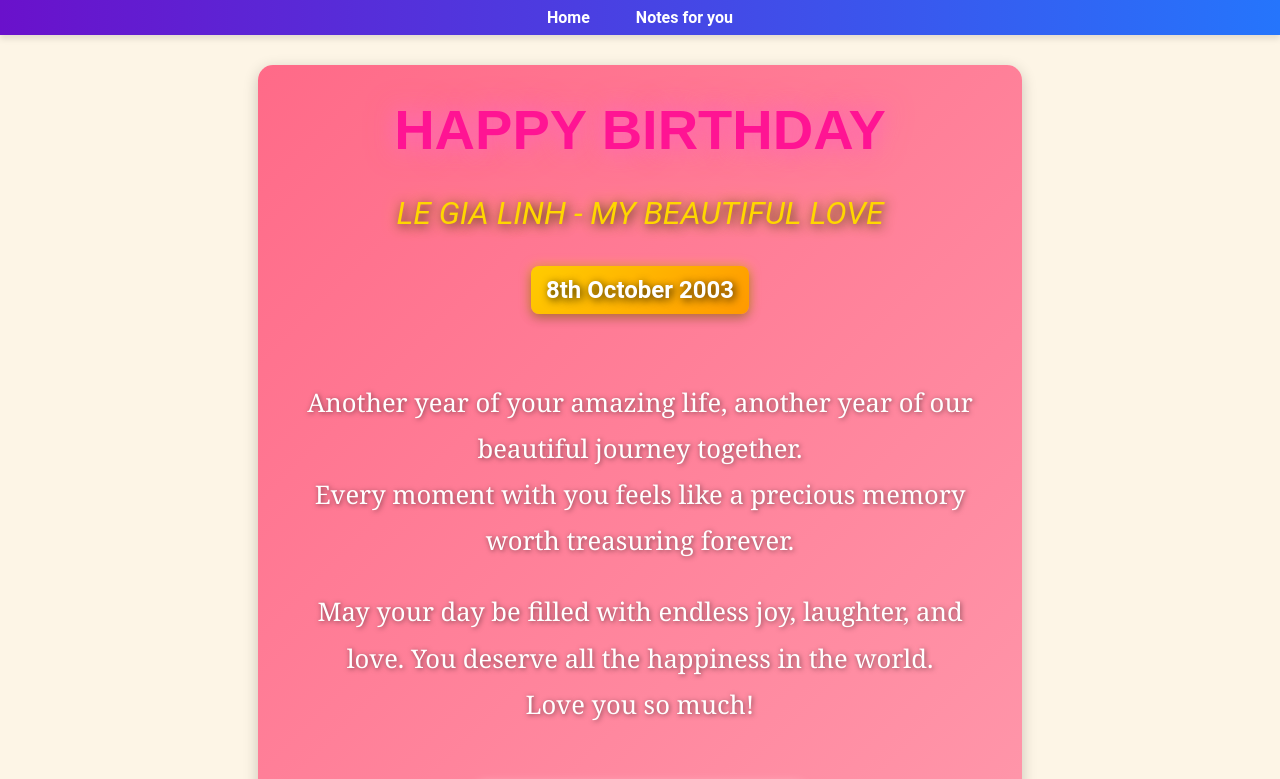
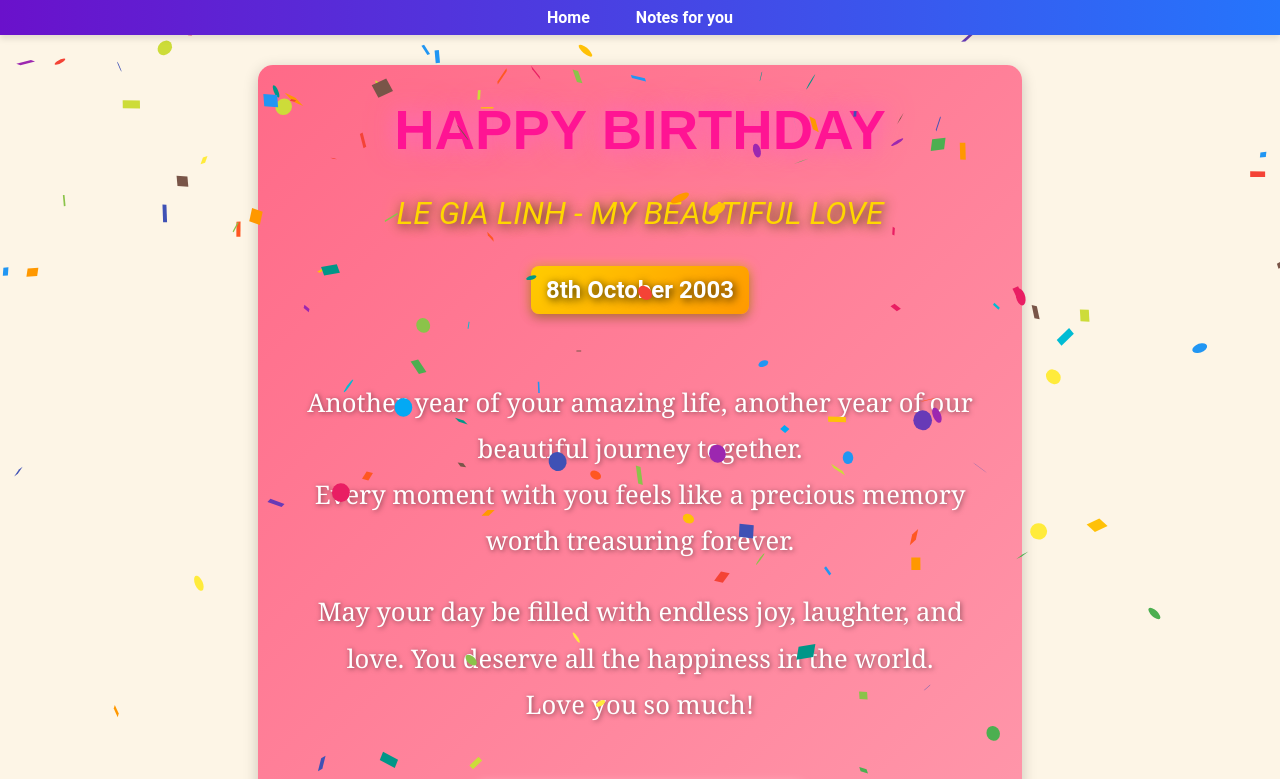
Before and after one commit to wasd742000/lgl-viewer, a React (Create React App) app: page / in a window 1280 px wide. Shown: the top 779 px of the page. Built offline with nearby package versions, Linux system fonts and the light colour scheme.

Commit message:
add conffeti animation

```diff
--- a/package.json
+++ b/package.json
@@ -8,7 +8,9 @@
     "@testing-library/jest-dom": "^6.9.1",
     "@testing-library/react": "^16.3.0",
     "@testing-library/user-event": "^13.5.0",
+    "canvas-confetti": "^1.9.3",
     "react": "^19.2.0",
+    "react-confetti": "^6.4.0",
     "react-dom": "^19.2.0",
     "react-scripts": "5.0.1",
     "web-vitals": "^2.1.4"
--- a/src/App.js
+++ b/src/App.js
@@ -1,4 +1,5 @@
-import React, { Suspense } from 'react';
+import React, { Suspense, useState, useEffect } from 'react';
+import Confetti from 'react-confetti';
 import './App.css';
 import Navbar from './components/UI/Navbar';
 import Footer from './components/UI/Footer';
@@ -11,8 +12,20 @@ const LazyLoadedImage = React.lazy(() => import('./components/LazyLoadedImage'))
 const LazyLoadedVideo = React.lazy(() => import('./components/LazyLoadedVideo'));
 
 function App() {
+  const [windowSize, setWindowSize] = useState({ width: window.innerWidth, height: window.innerHeight });
+
+  useEffect(() => {
+    const handleResize = () => {
+      setWindowSize({ width: window.innerWidth, height: window.innerHeight });
+    };
+
+    window.addEventListener('resize', handleResize);
+    return () => window.removeEventListener('resize', handleResize);
+  }, []);
+
   return (
     <div className="App">
+      <Confetti width={windowSize.width} height={windowSize.height} />
       <Navbar />
       <main>
         <CelebrationMessage />
```
Also changed, not shown: 1 other file (tests, documents, lock files or other folders).
